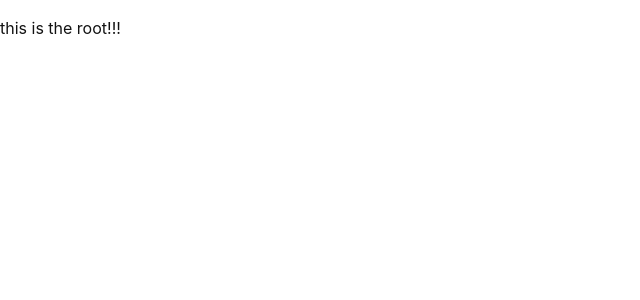
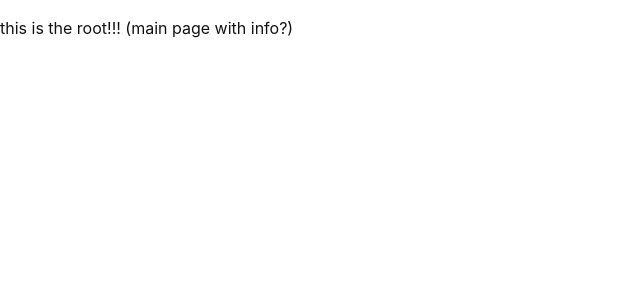
Before and after one commit to sassansh/UBChirps, a React (Vite) app in the folder Frontend/UBCChirps-frontend/: page / in a window 1280 px wide. Shown: the top 300 px of the page, without its empty margins (0-640 px from the left). Built offline with nearby package versions, Linux system fonts and the light colour scheme.

Commit message:
added pages for each view

```diff
--- /dev/null
+++ b/Frontend/UBCChirps-frontend/src/routes/chirp.jsx
@@ -0,0 +1,7 @@
+export default function Chirp() {
+  return (
+    <div>
+      <p>this is where you can send chirps</p>
+    </div>
+  );
+}
--- /dev/null
+++ b/Frontend/UBCChirps-frontend/src/routes/login.jsx
@@ -0,0 +1,7 @@
+export default function Login() {
+  return (
+    <div>
+      <p>this is the login page!!!</p>
+    </div>
+  );
+}
--- a/Frontend/UBCChirps-frontend/src/routes/root.jsx
+++ b/Frontend/UBCChirps-frontend/src/routes/root.jsx
@@ -1,7 +1,7 @@
 export default function Root() {
   return (
     <div>
-      <p>this is the root!!!</p>
+      <p>this is the root!!! (main page with info?)</p>
     </div>
   );
 }
--- /dev/null
+++ b/Frontend/UBCChirps-frontend/src/routes/users.jsx
@@ -0,0 +1,7 @@
+export default function UserPage() {
+  return (
+    <div>
+      <p>this is the users page!!!</p>
+    </div>
+  );
+}
```
Also changed, not shown: Frontend/UBCChirps-frontend/src/main.jsx (+16 -0 lines).
